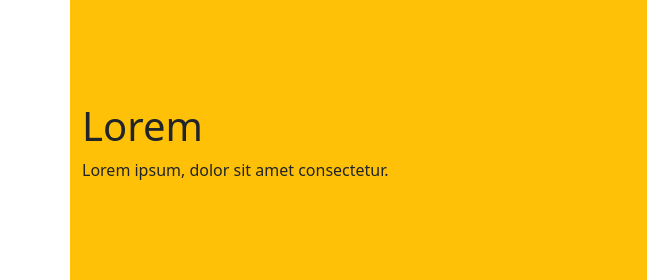
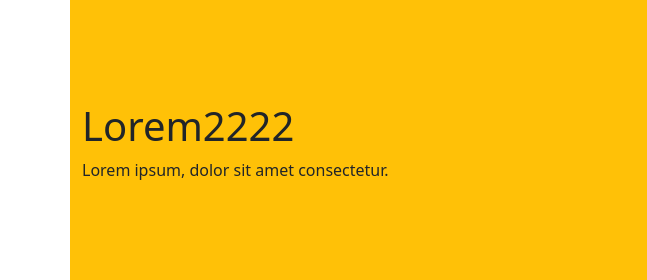
Before and after one commit to Tange-Takeshi/test_bootstrap, a plain HTML site: page index.html in a window 1280 px wide. Shown: the top 280 px of the page, 0-647 px from the left. Drawn offline with nearby package versions, Linux system fonts and the light colour scheme.

Commit message:
Update index.html

```diff
--- a/index.html
+++ b/index.html
@@ -12,7 +12,7 @@
     <div class="container">
         <div class="row align-items-center bg-warning">
             <div class="col-lg-6">
-                <h1 class="text-start">Lorem</h1>
+                <h1 class="text-start">Lorem2222</h1>
                 <p>Lorem ipsum, dolor sit amet consectetur.</p>
             </div>
             <div class="col-lg-6"><img src="https://doodleipsum.com/700x394/outline?i=1028c1074c8a3be1116c4aed593e44f4" class="img-fluid"></div>
```
